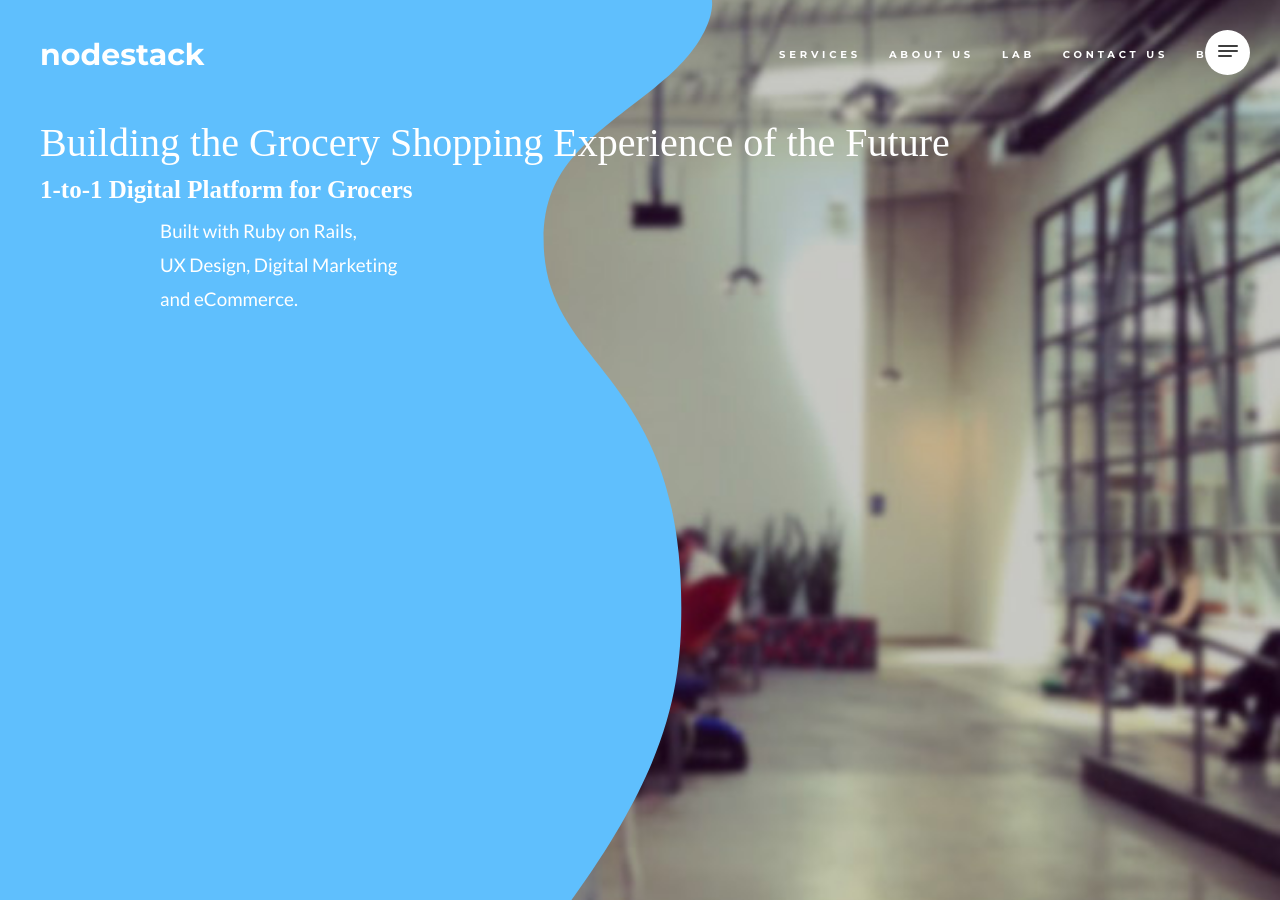
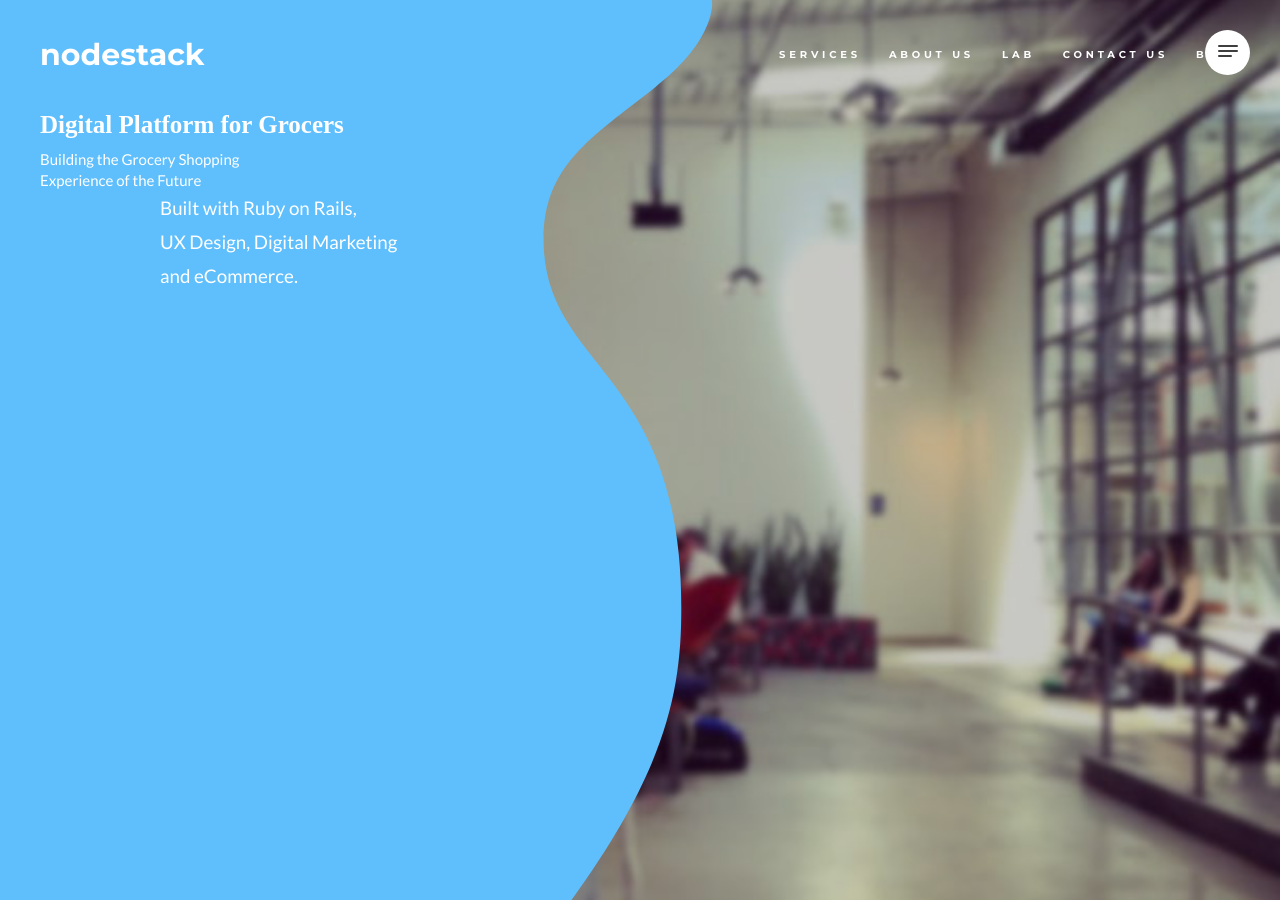
Before and after one commit to nodestack/nodestack.github.io, a Jekyll site: the page built from index.html, in a window 1280 px wide and 900 px high. Built offline with Jekyll 4.4.1, drawn with Linux system fonts in a browser that asks for light colours; nearby versions of some CDN libraries; some web fonts are replaced.

Commit message:
Update header.html

```diff
--- a/_includes/header.html
+++ b/_includes/header.html
@@ -5,9 +5,10 @@
             <div class="row">
                 <div class="col-lg-12">
                     <div class="intro-text">
-                        <h2>Building the Grocery Shopping
-                            Experience of the Future</h2>
-                        <h4>1-to-1 Digital Platform for Grocers</h4>
+                        <h4>Digital Platform for Grocers</h4>
+                        <hp>Building the Grocery Shopping</br>
+                            Experience of the Future</hp>
+
                         <p class="skills">Built with Ruby on Rails,<br>UX Design, Digital Marketing <br>and eCommerce.</p>
                     </div>
                 </div>
```
